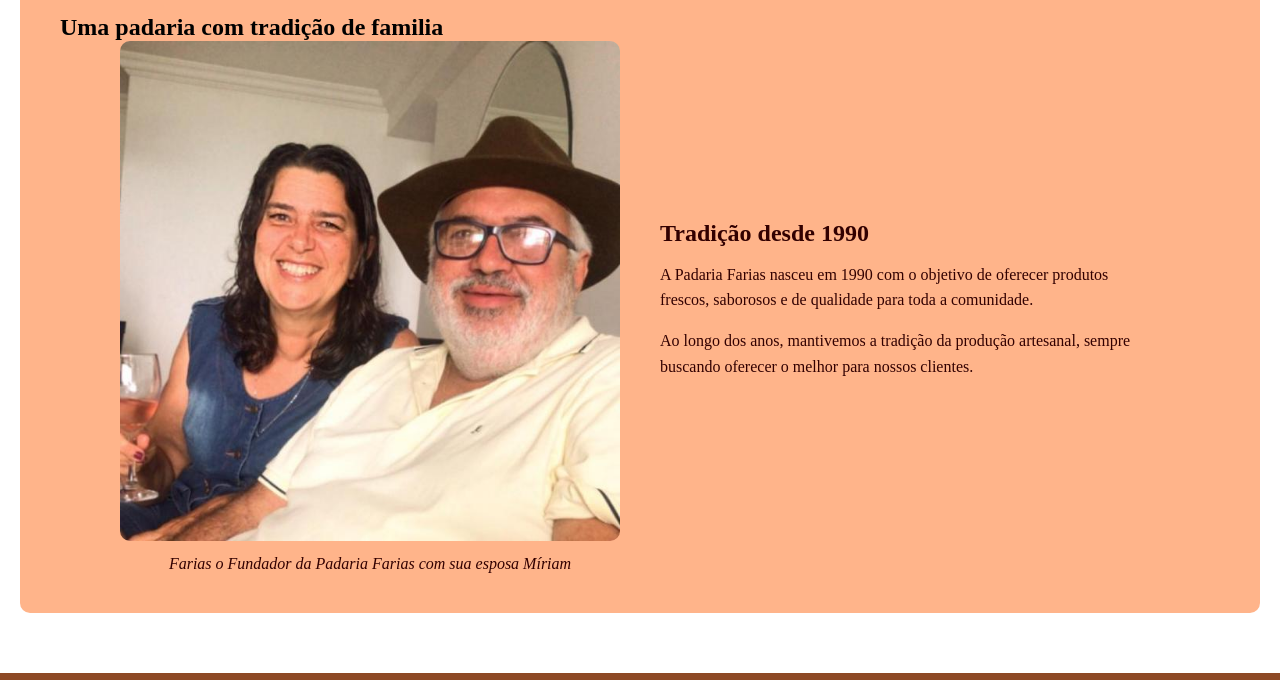
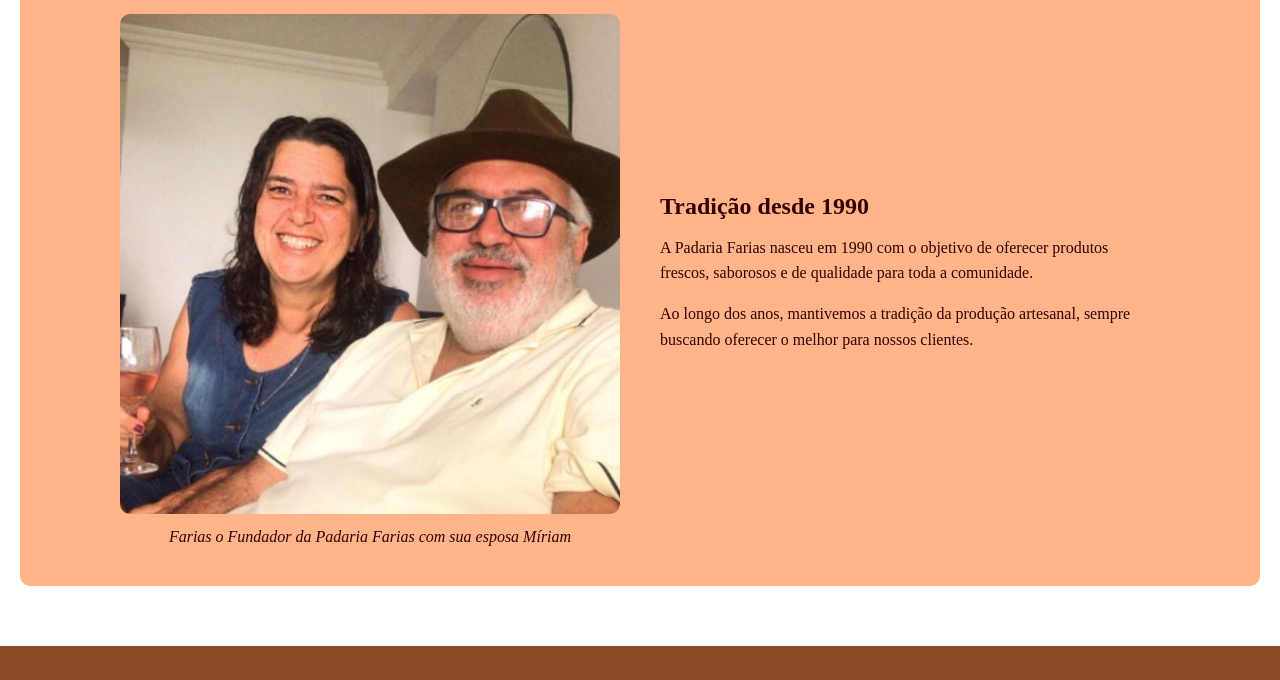
Before and after one commit to adeilson975/Projeto-Padaria, a plain HTML site: page sobre.html in a window 1280 px wide. Shown: the part 270-950 px from the top of the page. Drawn offline with Linux system fonts and the light colour scheme.

Commit message:
novo commit

```diff
--- a/sobre.html
+++ b/sobre.html
@@ -29,7 +29,7 @@
 
         <section class="sobre">
             <h1>Sobre a Padaria Farias</h1>
-            <h2>Uma padaria com tradição de familia</h2>
+
 
             <div class="sobre-container">
 
```
